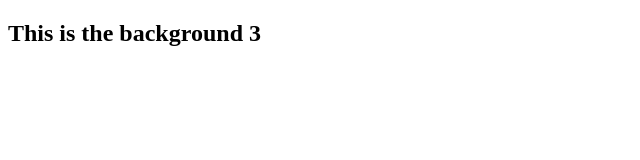
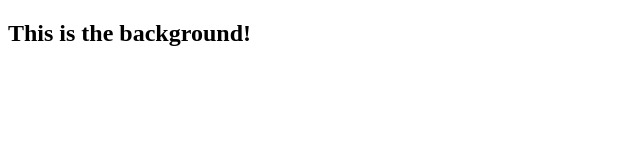
Before and after one commit to franvanzyl3/background-generator, a plain HTML site: page index.html in a window 1280 px wide. Shown: the full height of the page, 0-640 px from the left. Drawn offline with Linux system fonts and the light colour scheme.

Commit message:
added exclamation

```diff
--- a/index.html
+++ b/index.html
@@ -6,6 +6,6 @@
     <title>Gradient Background</title>
 </head>
 <body>
-    <h2>This is the background 3</h2>
+    <h2>This is the background!</h2>
 </body>
 </html>
```
